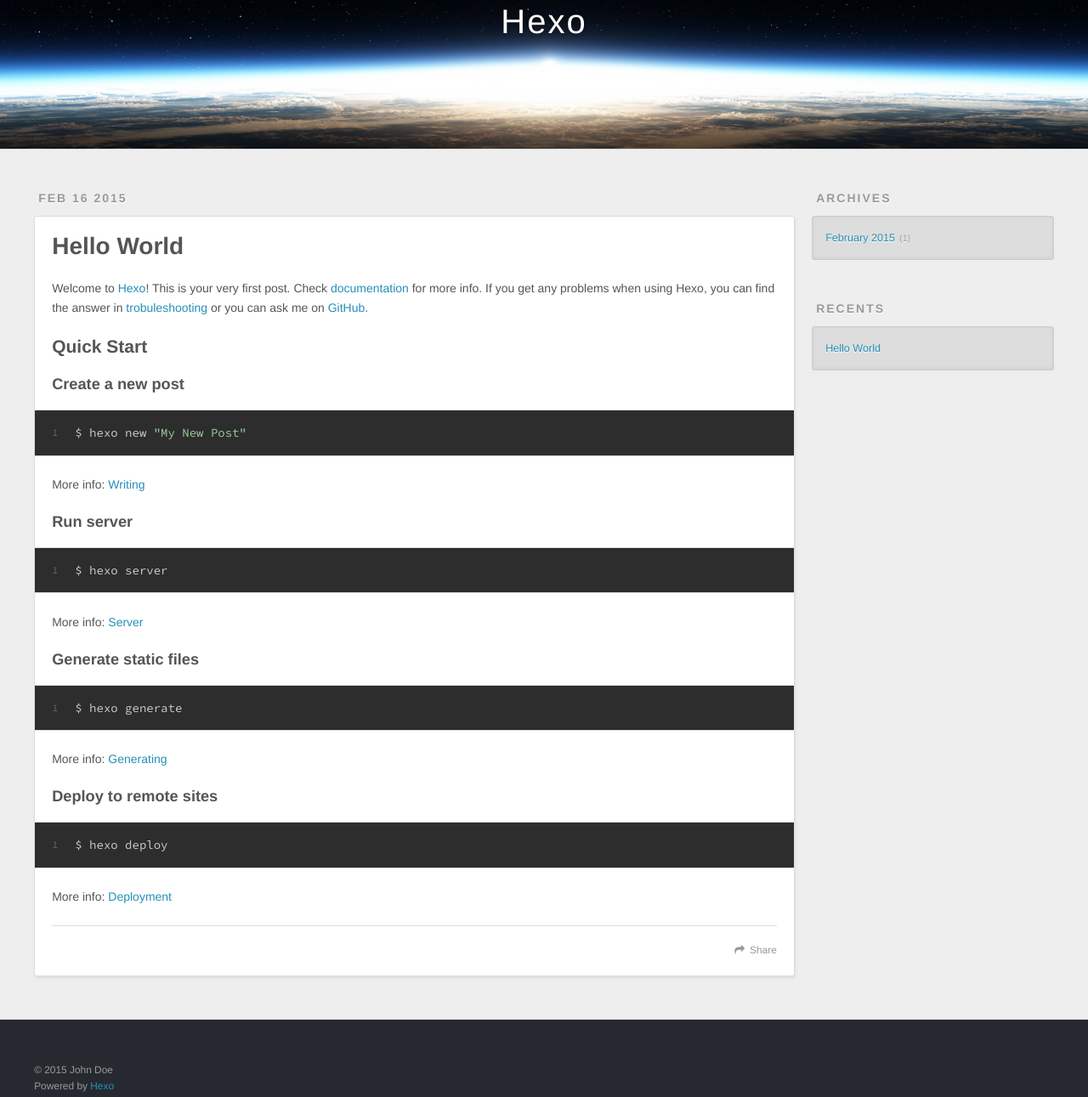
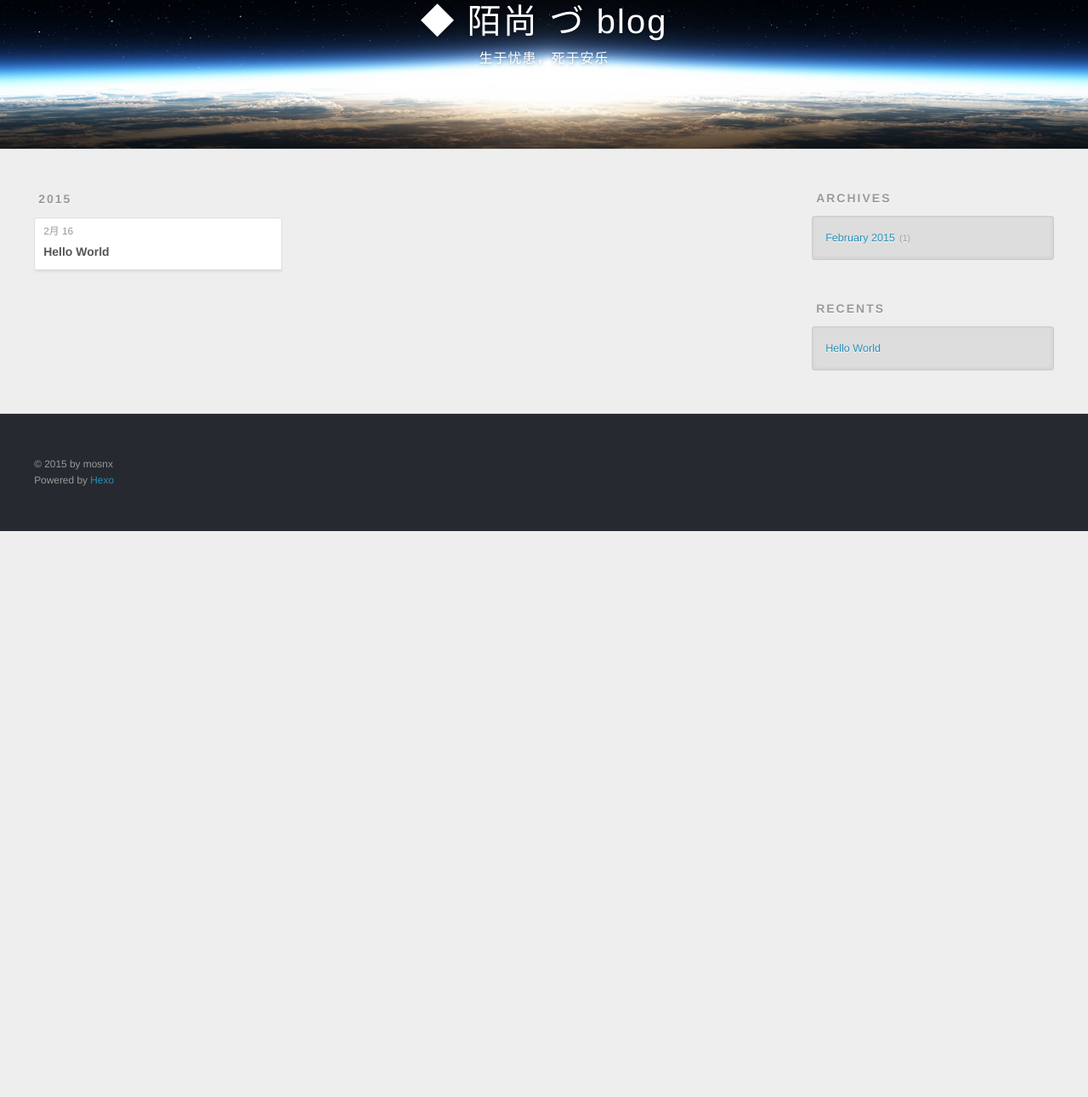
Before and after one commit to mosnx/mosnx.github.io, a plain HTML site: page archives/2015/02/index.html in a window 1280 px wide. Shown: the part 125-1416 px from the top of the page at 85% size. After the commit the page ends 800 px from the top, so only its background shows below. Drawn offline with nearby package versions, Linux system fonts and the light colour scheme.

Commit message:
Site updated: 2015-03-06 21:52:33

```diff
--- a/archives/2015/02/index.html
+++ b/archives/2015/02/index.html
@@ -3,20 +3,20 @@
 <head>
   <meta charset="utf-8">
 
-  <title>Archives: 2015/2 | Hexo</title>
+  <title>Archives: 2015/2 | ◆  陌尚 づ   blog</title>
   <meta name="viewport" content="width=device-width, initial-scale=1, maximum-scale=1">
-  <meta name="description">
+  <meta name="description" content="love mosnx">
 <meta property="og:type" content="website">
-<meta property="og:title" content="Hexo">
+<meta property="og:title" content="◆  陌尚 づ   blog">
 <meta property="og:url" content="http://yoursite.com/archives/2015/02/">
-<meta property="og:site_name" content="Hexo">
-<meta property="og:description">
+<meta property="og:site_name" content="◆  陌尚 づ   blog">
+<meta property="og:description" content="love mosnx">
 <meta name="twitter:card" content="summary">
-<meta name="twitter:title" content="Hexo">
-<meta name="twitter:description">
+<meta name="twitter:title" content="◆  陌尚 づ   blog">
+<meta name="twitter:description" content="love mosnx">
 
 
-    <link rel="alternative" href="/atom.xml" title="Hexo" type="application/atom+xml">
+    <link rel="alternative" href="/atom.xml" title="◆  陌尚 づ   blog" type="application/atom+xml">
 
 
     <link rel="icon" href="/favicon.png">
@@ -35,8 +35,12 @@
   <div id="header-outer" class="outer">
     <div id="header-title" class="inner">
       <h1 id="logo-wrap">
-        <a href="/" id="logo">Hexo</a>
+        <a href="/" id="logo">◆  陌尚 づ   blog</a>
       </h1>
+
+        <h2 id="subtitle-wrap">
+          <a href="/" id="subtitle">生于忧患，死于安乐</a>
+        </h2>
 
     </div>
     <div id="header-inner" class="inner">
@@ -63,60 +67,36 @@
       <div class="outer">
         <section id="main">
 
-    <article id="post-hello-world" class="article article-type-post" itemscope itemprop="blogPost">
-  <div class="article-meta">
-    <a href="/2015/02/16/hello-world/" class="article-date">
-  <time datetime="2015-02-16T04:10:50.000Z" itemprop="datePublished">Feb 16 2015</time>
-</a>
-
-  </div>
-  <div class="article-inner">
 
 
-      <header class="article-header">
+
+
+
+      <section class="archives-wrap">
+        <div class="archive-year-wrap">
+          <a href="/archives/2015" class="archive-year">2015</a>
+        </div>
+        <div class="archives">
+
+    <article class="archive-article archive-type-post">
+  <div class="archive-article-inner">
+    <header class="archive-article-header">
+      <a href="/2015/02/16/hello-world/" class="archive-article-date">
+  <time datetime="2015-02-16T04:10:50.000Z" itemprop="datePublished">2月 16</time>
+</a>
 
 
     <h1 itemprop="name">
-      <a class="article-title" href="/2015/02/16/hello-world/">Hello World</a>
+      <a class="archive-article-title" href="/2015/02/16/hello-world/">Hello World</a>
     </h1>
 
 
-      </header>
-
-    <div class="article-entry" itemprop="articleBody">
-
-        <p>Welcome to <a href="http://hexo.io/" target="_blank" rel="external">Hexo</a>! This is your very first post. Check <a href="http://hexo.io/docs/" target="_blank" rel="external">documentation</a> for more info. If you get any problems when using Hexo, you can find the answer in <a href="http://hexo.io/docs/troubleshooting.html" target="_blank" rel="external">trobuleshooting</a> or you can ask me on <a href="https://github.com/hexojs/hexo/issues" target="_blank" rel="external">GitHub</a>.</p>
-<h2 id="Quick_Start">Quick Start</h2>
-<h3 id="Create_a_new_post">Create a new post</h3>
-<figure class="highlight bash"><table><tr><td class="gutter"><pre><div class="line">1</div></pre></td><td class="code"><pre><div class="line">$ hexo new <span class="string">"My New Post"</span></div></pre></td></tr></table></figure>
-
-<p>More info: <a href="http://hexo.io/docs/writing.html" target="_blank" rel="external">Writing</a></p>
-<h3 id="Run_server">Run server</h3>
-<figure class="highlight bash"><table><tr><td class="gutter"><pre><div class="line">1</div></pre></td><td class="code"><pre><div class="line">$ hexo server</div></pre></td></tr></table></figure>
-
-<p>More info: <a href="http://hexo.io/docs/server.html" target="_blank" rel="external">Server</a></p>
-<h3 id="Generate_static_files">Generate static files</h3>
-<figure class="highlight bash"><table><tr><td class="gutter"><pre><div class="line">1</div></pre></td><td class="code"><pre><div class="line">$ hexo generate</div></pre></td></tr></table></figure>
-
-<p>More info: <a href="http://hexo.io/docs/generating.html" target="_blank" rel="external">Generating</a></p>
-<h3 id="Deploy_to_remote_sites">Deploy to remote sites</h3>
-<figure class="highlight bash"><table><tr><td class="gutter"><pre><div class="line">1</div></pre></td><td class="code"><pre><div class="line">$ hexo deploy</div></pre></td></tr></table></figure>
-
-<p>More info: <a href="http://hexo.io/docs/deployment.html" target="_blank" rel="external">Deployment</a></p>
-
-
-    </div>
-    <footer class="article-footer">
-      <a data-url="http://yoursite.com/2015/02/16/hello-world/" data-id="ojsh2iyj904klkeb" class="article-share-link">Share</a>
-
-
-    </footer>
+    </header>
   </div>
-
 </article>
 
 
-
+    </div></section>
 
 </section>
 
@@ -159,7 +139,7 @@
 
   <div class="outer">
     <div id="footer-info" class="inner">
-      &copy; 2015 John Doe<br>
+      &copy; 2015 by  mosnx<br>
       Powered by <a href="http://hexo.io/" target="_blank">Hexo</a>
     </div>
   </div>
```
Also changed, not shown: 2015/02/16/hello-world/index.html (+10 -6 lines), archives/2015/index.html (+32 -52 lines), archives/index.html (+32 -52 lines), index.html (+15 -11 lines).
